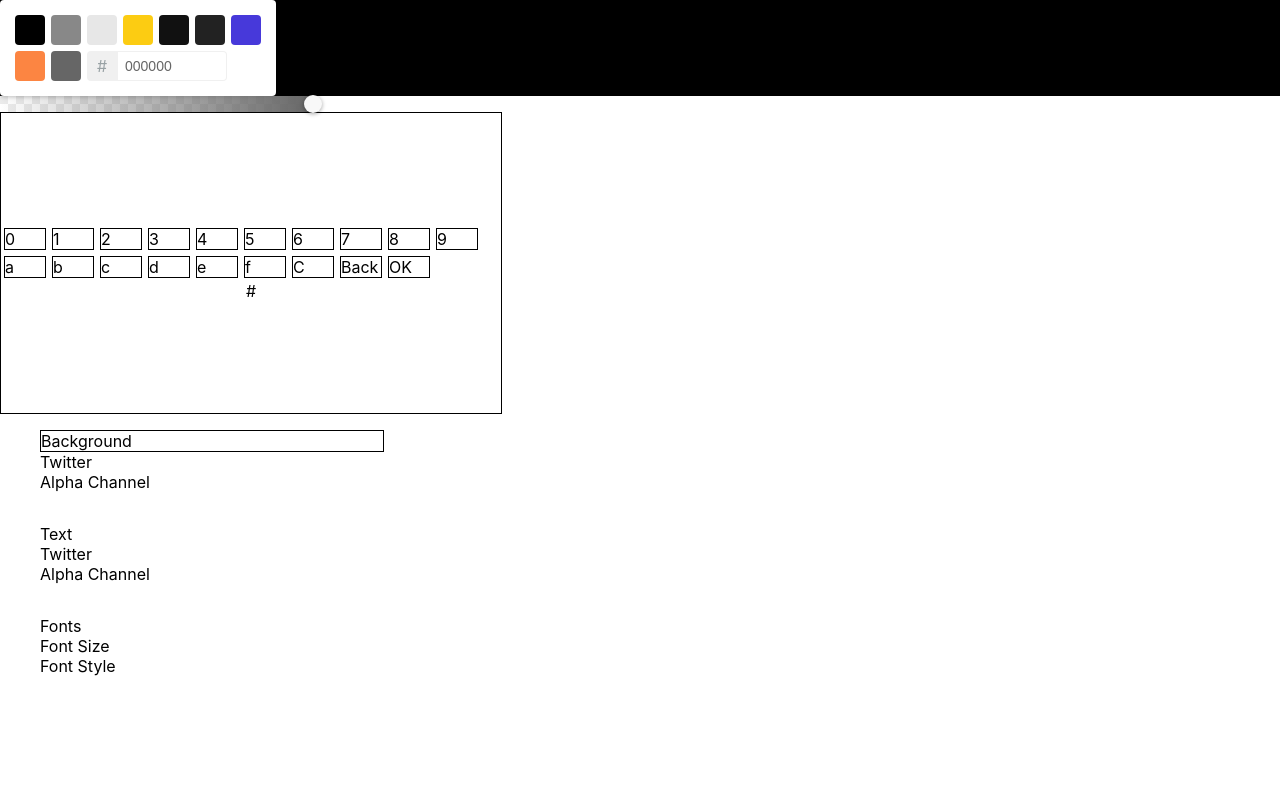
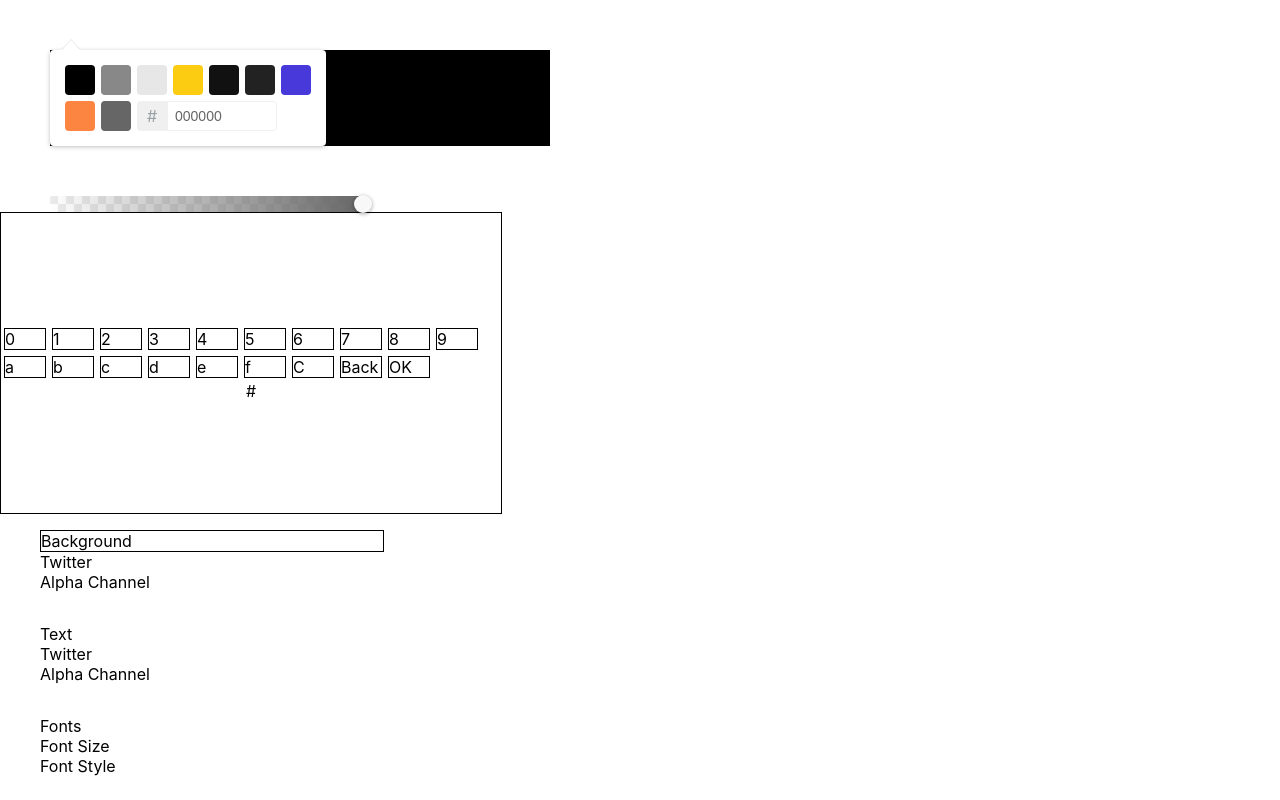
Before and after one commit to GoncaloBM/peacock-constrast-test, a React (Create React App) app: page / in a window 1280 px wide. Built offline with nearby package versions, Linux system fonts and the light colour scheme.

Commit message:
changes to pickers

```diff
--- a/src/App.js
+++ b/src/App.js
@@ -26,51 +26,48 @@ class App extends React.Component {
   //     window.addEventListener("keydown", this.keydown.bind(this));
   //   }
 
-
-// to define which component is active
+  // to define which component is active
   keydown = (event) => {
     let state = this.state.activeComponent;
     if (event.key === "ArrowUp") {
-      if(state === ""){
+      if (state === "") {
         this.setState({
           activeComponent: "font",
-        })
-      } else if(state === "font"){
+        });
+      } else if (state === "font") {
         this.setState({
           activeComponent: "text",
-        })
-      } else if(state === "text"){
+        });
+      } else if (state === "text") {
         this.setState({
           activeComponent: "background",
-        })
-      } else if(state === "background"){
+        });
+      } else if (state === "background") {
         this.setState({
           activeComponent: "font",
-        })
+        });
       }
-
     } else if (event.key === "ArrowDown") {
-      if(state === ""){
+      if (state === "") {
         this.setState({
           activeComponent: "background",
-        })
-      } else if(state === "background"){
+        });
+      } else if (state === "background") {
         this.setState({
           activeComponent: "backgroundAlpha",
-        })
-      }
-      else if(state === "backgroundAlpha"){
-        this.setState({
-          activeComponent: "text",
-        })}
-        else if(state === "text"){
+        });
+      } else if (state === "backgroundAlpha") {
         this.setState({
           activeComponent: "font",
-        })
-      } else if(state === "font"){
+        });
+      } else if (state === "text") {
+        this.setState({
+          activeComponent: "font",
+        });
+      } else if (state === "font") {
         this.setState({
           activeComponent: "background",
-        })
+        });
       }
     }
   };
--- a/src/components/colorpicker/alphapicker.js
+++ b/src/components/colorpicker/alphapicker.js
@@ -1,5 +1,6 @@
 import React from "react";
 import { AlphaPicker } from "react-color";
+import "./colorpicker.css"
 
 class Alphapicker extends React.Component {
   constructor() {
@@ -50,7 +51,7 @@ class Alphapicker extends React.Component {
   render() {
     let color = this.state.color;
     return (
-      <div
+      <div className="alphapicker"
         style={{
           backgroundColor: color,
         }}
--- /dev/null
+++ b/src/components/colorpicker/colorpicker.css
@@ -0,0 +1,11 @@
+.twitterpicker {
+    width: 500px;
+    margin-top: 50px;
+    margin-left: 50px;
+}
+
+.alphapicker {
+    width: 500px;
+    margin-top: 50px;
+    margin-left: 50px;
+}
--- a/src/components/colorpicker/twitterpicker.js
+++ b/src/components/colorpicker/twitterpicker.js
@@ -1,5 +1,6 @@
 import React from "react";
 import { TwitterPicker } from "react-color";
+import "./colorpicker.css"
 
 class Twitterpicker extends React.Component {
   constructor() {
@@ -119,7 +120,7 @@ class Twitterpicker extends React.Component {
   render() {
     let color = this.state.color;
     return (
-      <div
+      <div className="twitterpicker"
         style={{
           backgroundColor:color,
         }}
```
